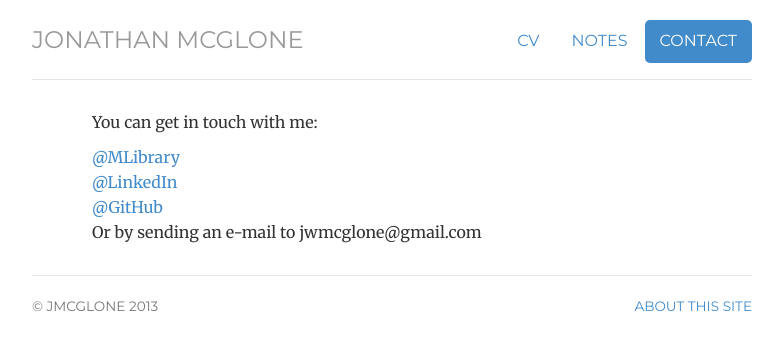
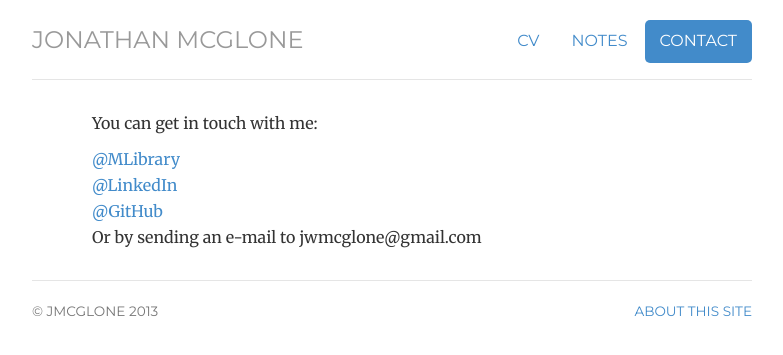
Before and after one commit to jmcglone/jmcglone.github.io, a Jekyll site: the page built from contact/index.html, in a window 1280 px wide. Shown: the top 355 px of the page, without its empty margins (248-1031 px from the left). Built offline with Jekyll 4.4.1, drawn with Linux system fonts in a browser that asks for light colours.

Commit message:
Update style.css

```diff
--- a/css/style.css
+++ b/css/style.css
@@ -34,7 +34,7 @@ ul.listnotes { margin: 0 auto; }
 ul.listnotes li {line-height: 30px; }
 
 /* Note */
-.note, .contact, .about, .error { width: 600px; margin: 0 auto; line-height: 25px; }
+.note, .contact, .about, .error { width: 600px; margin: 0 auto; line-height: 26px; }
 .note h2.date { font-size: 24.5px; font-weight: 300; font-style: italic; }
 
 /* CV */
```
